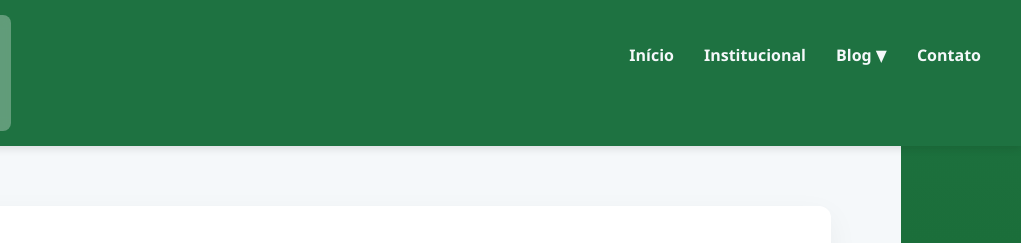
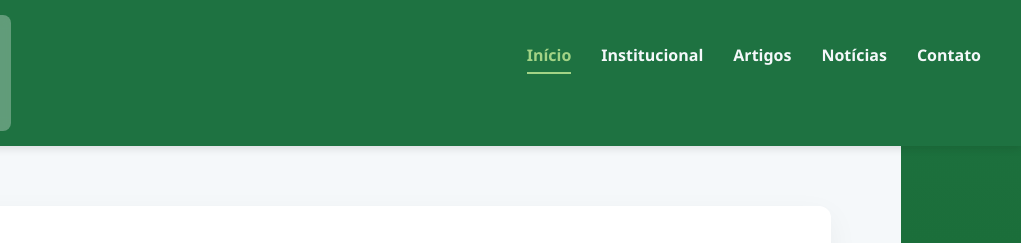
Before and after one commit to AllanSiewes/PEX, a plain HTML site: page blog.html in a window 1280 px wide. Shown: the top 243 px of the page, 259-1280 px from the left. Drawn offline with Linux system fonts and the light colour scheme.

Commit message:
Update blog.html

```diff
--- a/blog.html
+++ b/blog.html
@@ -17,17 +17,12 @@
         <img src="Logo-Asteca-Contabilidade.svg" alt="Asteca Contabilidade Logo" />
       </a>
       <ul class="nav-links">
-        <li><a href="index.html">Início</a></li>
-        <li><a href="institucional.html">Institucional</a></li>
-        <li class="dropdown">
-          <a href="#" aria-haspopup="true" aria-expanded="false">Blog ▼</a>
-          <ul class="dropdown-menu" aria-label="submenu blog">
-            <li><a href="blog.html" class="active" aria-current="page">Artigos</a></li>
-            <li><a href="noticias.html">Notícias</a></li>
-          </ul>
-        </li>
-        <li><a href="contato.html">Contato</a></li>
-      </ul>
+  <li><a href="index.html" class="active" aria-current="page">Início</a></li>
+  <li><a href="institucional.html">Institucional</a></li>
+  <li><a href="blog.html">Artigos</a></li>
+  <li><a href="noticias.html">Notícias</a></li>
+  <li><a href="contato.html">Contato</a></li>
+</ul>
       <button class="menu-toggle" aria-label="Abrir menu" aria-expanded="false">&#9776;</button>
     </nav>
   </header>
```
